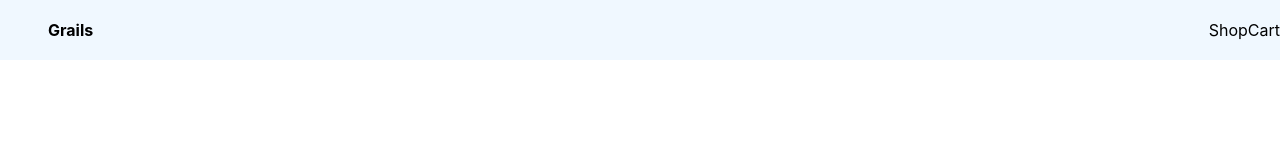
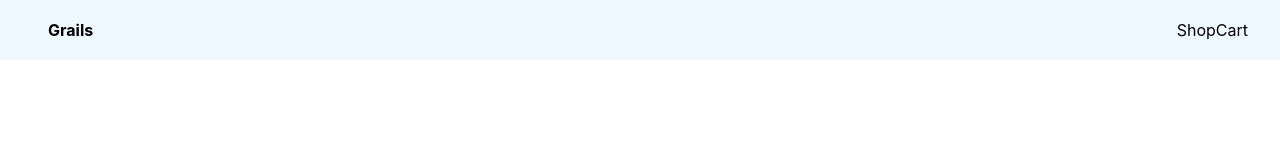
Before and after one commit to igrimzyi/grails, a Next.js app: page / in a window 1280 px wide. Shown: the top 160 px of the page. Built offline with nearby package versions, Linux system fonts and the light colour scheme.

Commit message:
Update layout.module.css

```diff
--- a/components/layout.module.css
+++ b/components/layout.module.css
@@ -28,7 +28,7 @@
     margin-left: 3rem;
     }
 
-.cart{
+.rightNav{
     margin-right: 2rem;
 
 }
```
